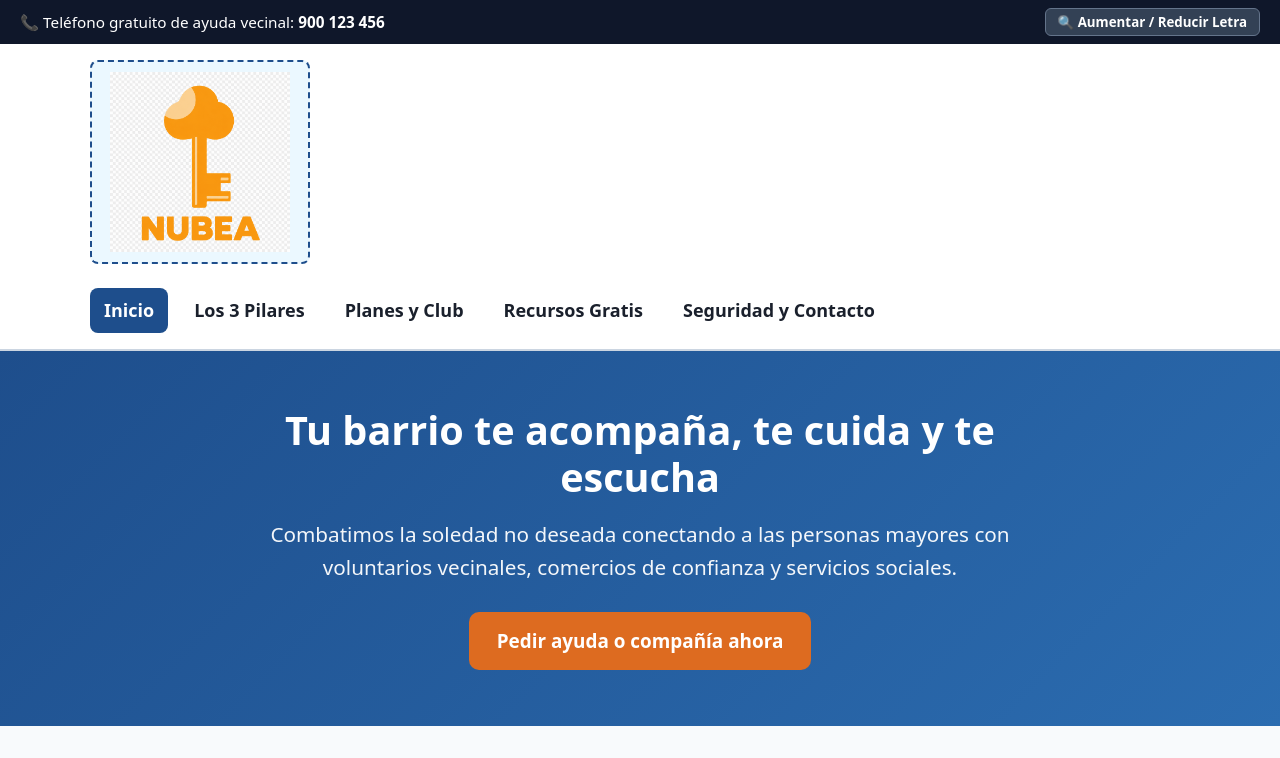
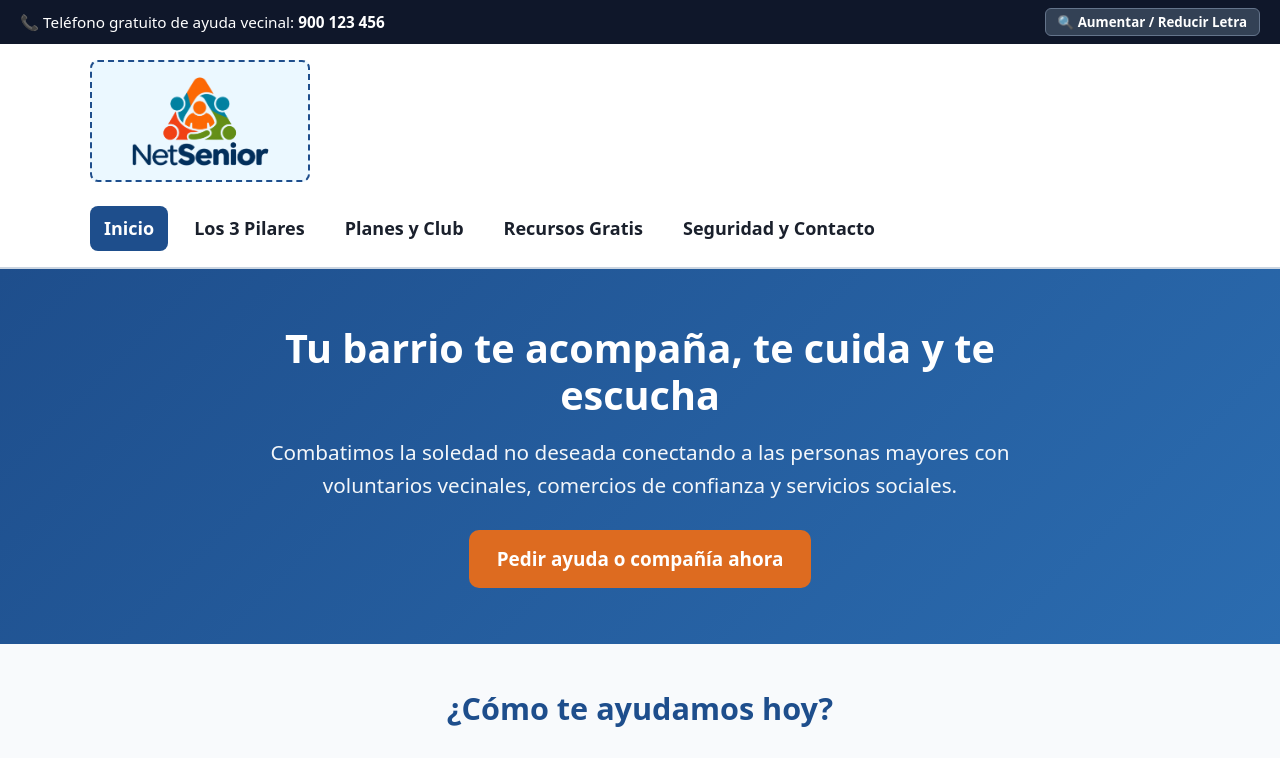
Before and after one commit to pedrommor/netsenior, a plain HTML site: page index.html in a window 1280 px wide. Shown: the top 758 px of the page. Drawn offline with Linux system fonts and the light colour scheme.

Commit message:
imagen index netsenior

```diff
--- a/index.html
+++ b/index.html
@@ -16,7 +16,7 @@
 
   <header>
     <div class="nav-container">
-      <a href="index.html"><img src="./img/logo-nubea.png" class="logo-slot" alt="Logo NetSenior"></a>
+      <a href="index.html"><img src="./img/Logotipo_NetSenior.png" class="logo-slot" alt="Logo NetSenior"></a>
       <nav>
         <a href="index.html" class="active">Inicio</a>
         <a href="servicios.html">Los 3 Pilares</a>
```
